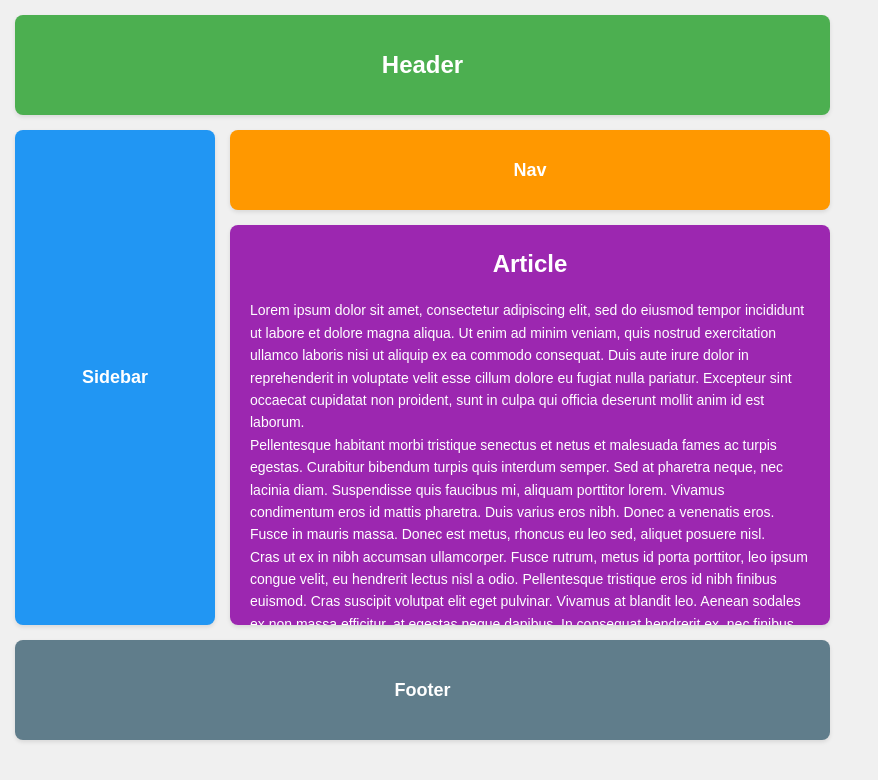
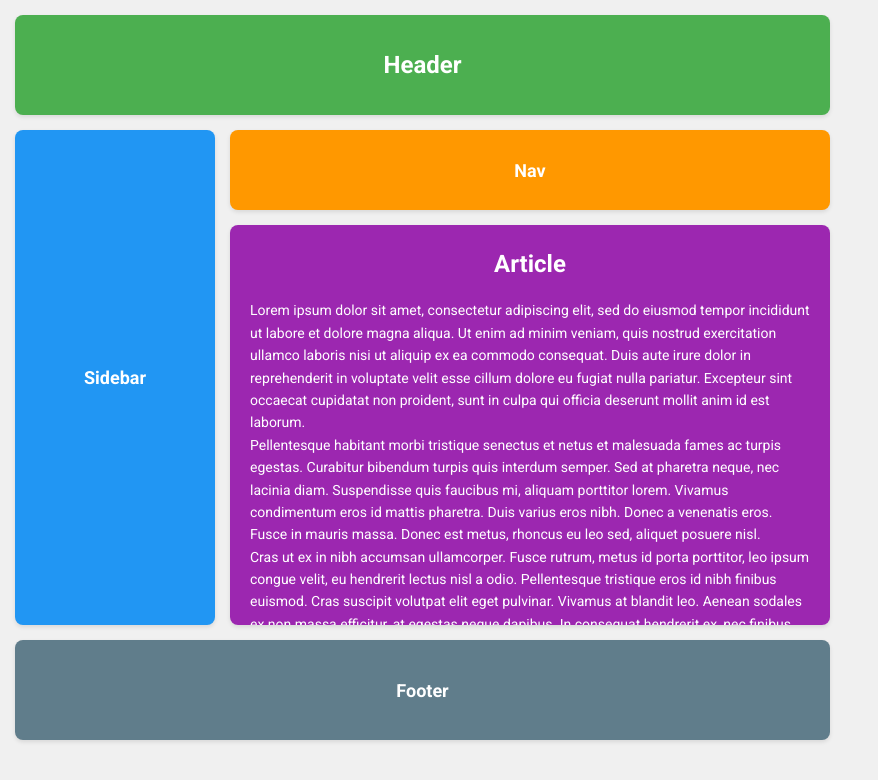
Before and after one commit to NatashaJWangui/HolyGrailLayout, a plain HTML site: page index.html in a window 1280 px wide. Shown: the whole page, without its empty margins (0-878 px from the left). Drawn offline with Linux system fonts and the light colour scheme.

Commit message:
Changed css and also readme

```diff
--- a/index.css
+++ b/index.css
@@ -2,10 +2,11 @@
     margin: 0;
     padding: 0;
     box-sizing: border-box;
+    scroll-behavior: smooth;
 }
 
 body {
-    font-family: Arial, sans-serif;
+    font-family:  'Roboto', -apple-system, BlinkMacSystemFont, 'Segoe UI', Oxygen, Ubuntu, Cantarell, sans-serif;
     height: 100vh;
     background-color: #f0f0f0;
 }
--- a/index.html
+++ b/index.html
@@ -3,7 +3,10 @@
 <head>
     <meta charset="UTF-8">
     <meta name="viewport" content="width=device-width, initial-scale=1.0">
-    <title>Holy Grail Layout with Grid for Odin Project</title>
+    <title>Holy Grail Layout with Grid</title>
+    <link rel="preconnect" href="https://fonts.googleapis.com">
+    <link rel="preconnect" href="https://fonts.gstatic.com" crossorigin>
+    <link href="https://fonts.googleapis.com/css2?family=Roboto:wght@300;400;500;600;700&display=swap" rel="stylesheet">
     <link rel="stylesheet" href="index.css">
 </head>
 <body>
```
Also changed, not shown: 1 other file.
